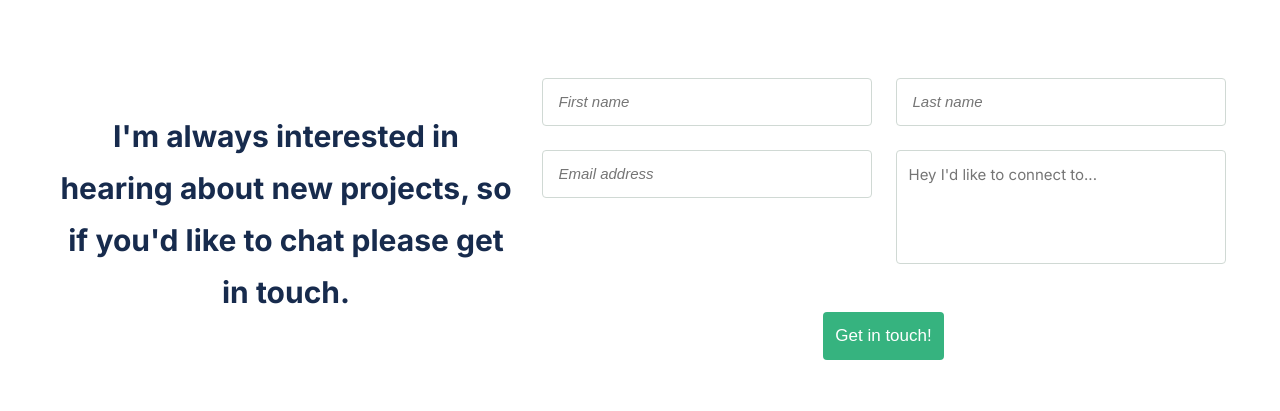
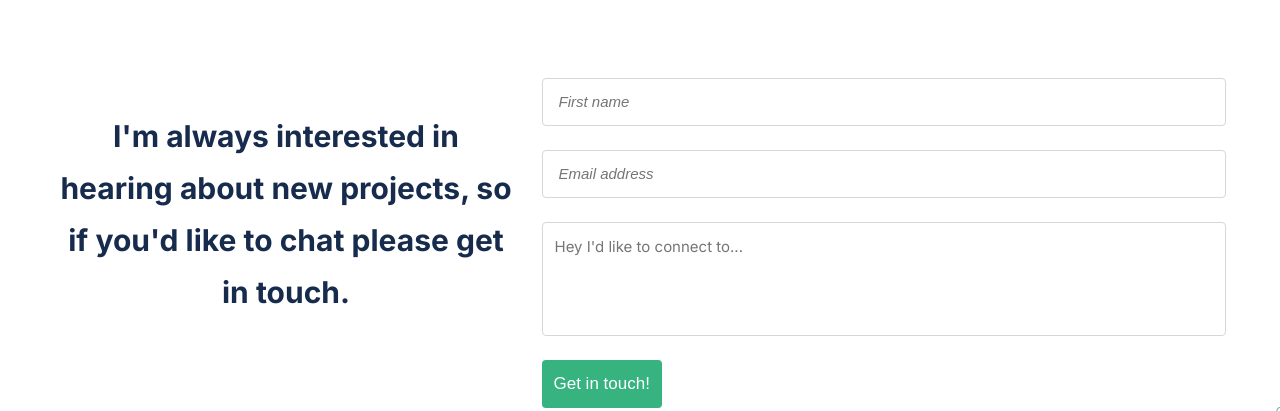
Before and after one commit to Jtaborda21/My-Portfolio, a website: page index.html in a window 1280 px wide. Shown: the part 3163-3574 px from the top of the page. Drawn offline with Linux system fonts and the light colour scheme.

Commit message:
Fix contact section

```diff
--- a/style.css
+++ b/style.css
@@ -645,10 +645,25 @@ footer {
     display: none;
   }
 
+  .last-name {
+    display: none;
+  }
+
   .contact-form ul {
-    grid-template-columns: 1fr 1fr;
-    grid-template-areas: "first-name last-name" "email email" "message message" "submit submit";
     gap: 24px;
     list-style: none;
   }
+
+  button[type="submit"] {
+    justify-content: flex-start;
+    margin: 0 auto 15% 0;
+  }
+
+  .contact-form {
+    min-height: 600px;
+    background-image: url(Visual/contact-right-desktop.svg), url(Visual/contact-left-desktop-1.svg), url(Visual/contact-left-desktop-2.svg);
+    background-repeat: no-repeat;
+    background-size: 10%;
+    background-position: bottom right, bottom left, 15% bottom;
+  }
 }
```
Also changed, not shown: Visual/contact-left-desktop-1.svg (added), Visual/contact-left-desktop-2.svg (added), Visual/contact-right-desktop.svg (added).
